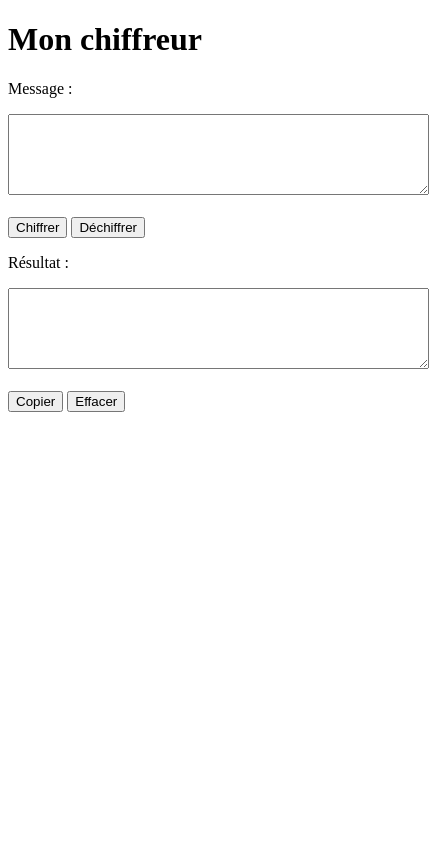
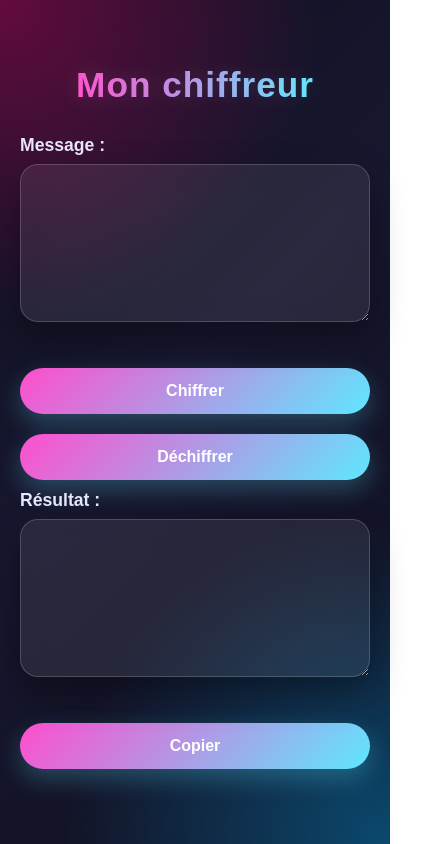
Before and after one commit to Yanisall/mon-chiffreur, a plain HTML site: page index.html in a window 390 px wide. Shown: the whole page, 429 px wide, since content can reach past the window. Drawn offline with Linux system fonts and the light colour scheme.

Commit message:
Add files via upload

```diff
--- a/index.html
+++ b/index.html
@@ -24,9 +24,8 @@
     <br><br>
 
     <button onclick="copier()">Copier</button>
-    <button onclick="coller()">Effacer</button>
   <script src="script.js"></script>
 
 </body>
-
+<link rel="stylesheet" href="style.css">
 </html>
--- a/script.js
+++ b/script.js
@@ -1,66 +1,66 @@
 
 const code= {'a': '285', 'b': '797', 'c': '850', 'd': '877', 'e': '549', 'f': '0', 'g': '687', 'h': '613', 'i': '737', 'j': '692', 'k': '604', 'l': '486', 'm': '592', 'n': '246', 'o': '116', 'p': '90', 'q': '295', 'r': '746', 's': '36', 't': '274', 'u': '911', 'v': '327', 'w': '27', 'x': '559', 'y': '722', 'z': '38', 'A': '776', 'B': '900', 'C': '888', 'D': '495', 'E': '250', 'F': '561', 'G': '176', 'H': '395', 'I': '418', 'J': '304', 'K': '369', 'L': '323', 'M': '766', 'N': '546', 'O': '190', 'P': '533', 'Q': '223', 'R': '464', 'S': '822', 'T': '257', 'U': '329', 'V': '410', 'W': '569', 'X': '611', 'Y': '435', 'Z': '616', ' ': '71', '.': '203', ',': '42', ';': '619', ':': '430', '!': '390', '?': '910', "'": '994', '"': '494', '(': '226', ')': '902', '-': '964', '_': '463', '/': '319', '\\': '531', '@': '697', '#': '331', '&': '247', '%': '844', '+': '598', '=': '69', '*': '725', '<': '873', '>': '708', '[': '135', ']': '45', '{': '709', '}': '104', '\n': '743', 'è': '489', 'é': '734', 'ê': '479', 'û': '524', 'ù': '31', 'ô': '538', '…': '744', 'à': '197', 'â': '965', 'ç': '726', 'ï': '560', 'î': '406'};
+//on définit le code comme étant un dictionnaire dans lequel pour chaque caractère on associe un nombre
 const decode={};
 for(let lettre in code){
-    decode[code[lettre]]=lettre;
+    decode[code[lettre]]=lettre;    //on définit decode comme étant l'inverse de code
 }
 
-
+//fonction pour chiffrer
 function chiffrer(){
 
-    let texte = document.getElementById("message").value;
+    let texte = document.getElementById("message").value; //on définit texte comme étant le message à chiffrer
 
-    let resultat = [];
+    let resultat = []; //on initialise résultat
 
-    for (let lettre of texte){
+    for (let lettre of texte){ //pour chaque lettre dans le texte
 
-        if (lettre in code){
+        if (lettre in code){ //si la lettre est bien dans code
 
-            resultat.push(code[lettre]);
+            resultat.push(code[lettre]); //on ajoute dans resultat le nombre associé à ce caractère
 
         }
 
-        else{
-
-            resultat.push(lettre);
-
+        else{ //sinon
+            alert(`Erreur dans le message. Caractère : ${lettre} incorrecte.`); //on affiche ce message d'erreur
+            break;
         }
 
     }
 
-    document.getElementById("resultat").value = resultat.join("|");
+    document.getElementById("resultat").value = resultat.join("|"); //on retourne résultat sous forme de string
 
 }
 
 function dechiffrer(){
 
-    let texte = document.getElementById("message").value;
-    let resultat = [];
+    let texte = document.getElementById("message").value; //on définit texte comme étant le message à déchiffrer
+    let resultat = []; //on initialise résultat
 
-    let texte_final = texte.split("|");
+    let texte_final = texte.split("|"); // on enlève les | au texte pour que ce soit plus simple à analyser et renvoyer
 
-    for (let caractere of texte_final){
+    for (let caractere of texte_final){ //pour chaque caractère dans le texte
 
         if (caractere === ""){
-            continue;
+            continue; //si le caractère est rien on continue (du à la suppression des |)
         }
 
-        if (!(caractere in decode)){
-            document.getElementById("resultat").value = `Erreur pour le code : ${caractere}`;
-            return;
+        if (!(caractere in decode)){ //si le caractère n'est pas dans decode
+            alert(`Erreur dans le message. Caractère : ${caractere} incorrecte.`); //on affiche ce message
+            break;
         }
 
-        resultat.push(decode[caractere]);
+        resultat.push(decode[caractere]); ////on ajoute dans resultat le caractère associé à ce nombre
     }
 
-    document.getElementById("resultat").value = resultat.join("");
+    document.getElementById("resultat").value = resultat.join(""); //on retourne résultat sous forme de string
 }
 function copier() {
-    let resultat = document.getElementById("resultat").value;
+    let resultat = document.getElementById("resultat").value; //on définit le message à copier (qui est dans résultat)
 
-    navigator.clipboard.writeText(resultat);
+    navigator.clipboard.writeText(resultat); //puis on copie
 
-    alert("Résultat copié !");
+    alert("Résultat copié !"); //on affiche que le résultat est bien copié
 }
 
 function effacer() {
--- a/style.css
+++ b/style.css
@@ -0,0 +1,309 @@
+/* ========================================================= */
+/* RÉGLAGES RAPIDES */
+/* C'est ici qu'on peut modifier facilement le style général */
+/* ========================================================= */
+
+:root {
+    /* Couleur principale du site : rose/violet */
+    --couleur-principale: #ff4ecd;
+
+    /* Couleur secondaire : bleu clair */
+    --couleur-secondaire: #5ee7ff;
+
+    /* Couleur du texte principal */
+    --couleur-texte: white;
+
+    /* Couleur du texte secondaire */
+    --couleur-texte-secondaire: #e7e7ff;
+
+    /* Couleur de fond principale */
+    --fond-principal: #0f1020;
+
+    /* Couleur de fond secondaire */
+    --fond-secondaire: #17172f;
+
+    /* Couleur de fond des zones de texte */
+    --fond-zone-texte: rgba(255, 255, 255, 0.08);
+
+    /* Arrondi des zones de texte */
+    --arrondi-zone: 18px;
+
+    /* Arrondi des boutons */
+    --arrondi-bouton: 999px;
+
+    /* Largeur maximale du contenu */
+    --largeur-max: 650px;
+}
+
+
+/* ========================================================= */
+/* RÉINITIALISATION DE BASE */
+/* Ça évite les marges automatiques du navigateur */
+/* ========================================================= */
+
+* {
+    margin: 0;
+    padding: 0;
+    box-sizing: border-box;
+}
+
+
+/* ========================================================= */
+/* STYLE GÉNÉRAL DE LA PAGE */
+/* ========================================================= */
+
+body {
+    /* La page prend au minimum toute la hauteur de l'écran */
+    min-height: 100vh;
+
+    /* Police utilisée sur tout le site */
+    font-family: Arial, Helvetica, sans-serif;
+
+    /* Couleur du texte par défaut */
+    color: var(--couleur-texte);
+
+    /* On centre tout le contenu horizontalement et verticalement */
+    display: flex;
+    flex-direction: column;
+    justify-content: center;
+    align-items: center;
+
+    /* Espace autour du contenu pour éviter qu'il colle aux bords */
+    padding: 30px;
+
+    /* Fond stylé avec plusieurs dégradés superposés */
+    background:
+        /* Tache rose en haut à gauche */
+        radial-gradient(circle at top left, rgba(255, 0, 120, 0.35), transparent 35%),
+
+        /* Tache bleue en bas à droite */
+        radial-gradient(circle at bottom right, rgba(0, 180, 255, 0.35), transparent 35%),
+
+        /* Dégradé sombre général */
+        linear-gradient(135deg, var(--fond-principal), var(--fond-secondaire) 45%, #101020);
+}
+
+
+/* ========================================================= */
+/* TITRE PRINCIPAL */
+/* ========================================================= */
+
+h1 {
+    /* Taille du titre */
+    font-size: 3rem;
+
+    /* Espace sous le titre */
+    margin-bottom: 30px;
+
+    /* Centre le texte */
+    text-align: center;
+
+    /* Petit espacement entre les lettres */
+    letter-spacing: 1px;
+
+    /* Dégradé appliqué au texte */
+    background: linear-gradient(90deg, var(--couleur-principale), var(--couleur-secondaire));
+
+    /* Permet d'appliquer le dégradé uniquement sur les lettres */
+    -webkit-background-clip: text;
+    background-clip: text;
+
+    /* Rend la couleur normale transparente pour voir le dégradé */
+    color: transparent;
+
+    /* Légère lumière autour du titre */
+    text-shadow: 0 0 25px rgba(255, 255, 255, 0.15);
+}
+
+
+/* ========================================================= */
+/* PARAGRAPHES / LABELS */
+/* Par exemple : "Message à chiffrer", "Résultat", etc. */
+/* ========================================================= */
+
+p {
+    /* Même largeur que les zones de texte */
+    width: 100%;
+    max-width: var(--largeur-max);
+
+    /* Petit espace sous le paragraphe */
+    margin-bottom: 8px;
+
+    /* Taille du texte */
+    font-size: 1.1rem;
+
+    /* Texte en gras */
+    font-weight: bold;
+
+    /* Couleur légèrement moins forte que le blanc */
+    color: var(--couleur-texte-secondaire);
+}
+
+
+/* ========================================================= */
+/* ZONES DE TEXTE */
+/* Cela concerne les textarea où on écrit le message et le résultat */
+/* ========================================================= */
+
+textarea {
+    /* La zone prend toute la largeur disponible */
+    width: 100%;
+
+    /* Mais elle ne dépasse pas cette largeur */
+    max-width: var(--largeur-max);
+
+    /* Hauteur minimale */
+    min-height: 130px;
+
+    /* L'utilisateur peut agrandir la zone verticalement */
+    resize: vertical;
+
+    /* Espace intérieur */
+    padding: 18px;
+
+    /* Bordure discrète */
+    border: 1px solid rgba(255, 255, 255, 0.18);
+
+    /* Coins arrondis */
+    border-radius: var(--arrondi-zone);
+
+    /* Enlève le contour bleu par défaut du navigateur */
+    outline: none;
+
+    /* Taille du texte écrit dans la zone */
+    font-size: 1rem;
+
+    /* Espace entre les lignes */
+    line-height: 1.5;
+
+    /* Couleur du texte dans la zone */
+    color: var(--couleur-texte);
+
+    /* Fond semi-transparent */
+    background: var(--fond-zone-texte);
+
+    /* Effet de flou derrière la zone */
+    backdrop-filter: blur(12px);
+
+    /* Ombre autour de la zone */
+    box-shadow: 0 15px 35px rgba(0, 0, 0, 0.35);
+
+    /* Animation douce quand on clique dessus */
+    transition: 0.25s ease;
+}
+
+
+/* ========================================================= */
+/* EFFET QUAND ON CLIQUE DANS UNE ZONE DE TEXTE */
+/* ========================================================= */
+
+textarea:focus {
+    /* La bordure devient bleue */
+    border-color: var(--couleur-secondaire);
+
+    /* Lumière bleue autour de la zone */
+    box-shadow:
+        0 0 0 3px rgba(94, 231, 255, 0.15),
+        0 15px 35px rgba(0, 0, 0, 0.45);
+}
+
+
+/* ========================================================= */
+/* BOUTONS */
+/* Cela concerne les boutons "Chiffrer", "Déchiffrer", etc. */
+/* ========================================================= */
+
+button {
+    /* Espace autour des boutons */
+    margin: 18px 8px;
+
+    /* Taille intérieure du bouton */
+    padding: 14px 28px;
+
+    /* Enlève la bordure par défaut */
+    border: none;
+
+    /* Boutons très arrondis */
+    border-radius: var(--arrondi-bouton);
+
+    /* Curseur en forme de main */
+    cursor: pointer;
+
+    /* Taille du texte du bouton */
+    font-size: 1rem;
+
+    /* Texte en gras */
+    font-weight: bold;
+
+    /* Couleur du texte */
+    color: white;
+
+    /* Dégradé du bouton */
+    background: linear-gradient(135deg, var(--couleur-principale), var(--couleur-secondaire));
+
+    /* Ombre lumineuse */
+    box-shadow: 0 10px 25px rgba(94, 231, 255, 0.25);
+
+    /* Animation quand on passe la souris */
+    transition:
+        transform 0.2s ease,
+        box-shadow 0.2s ease,
+        opacity 0.2s ease;
+}
+
+
+/* ========================================================= */
+/* EFFET QUAND LA SOURIS PASSE SUR UN BOUTON */
+/* ========================================================= */
+
+button:hover {
+    /* Le bouton monte légèrement */
+    transform: translateY(-3px);
+
+    /* L'ombre devient plus visible */
+    box-shadow: 0 15px 35px rgba(255, 78, 205, 0.35);
+}
+
+
+/* ========================================================= */
+/* EFFET AU CLIC SUR LE BOUTON */
+/* ========================================================= */
+
+button:active {
+    /* Le bouton revient à sa place */
+    transform: translateY(0);
+
+    /* Il devient légèrement transparent au clic */
+    opacity: 0.85;
+}
+
+
+/* ========================================================= */
+/* ADAPTATION POUR TÉLÉPHONE */
+/* Cette partie s'applique quand l'écran est petit */
+/* ========================================================= */
+
+@media (max-width: 600px) {
+    body {
+        /* Moins d'espace sur téléphone */
+        padding: 20px;
+    }
+
+    h1 {
+        /* Titre plus petit sur téléphone */
+        font-size: 2.2rem;
+    }
+
+    textarea {
+        /* Zones de texte un peu moins hautes */
+        min-height: 110px;
+    }
+
+    button {
+        /* Les boutons prennent toute la largeur */
+        width: 100%;
+
+        /* Moins d'espace autour */
+        margin: 10px 0;
+    }
+}
```
